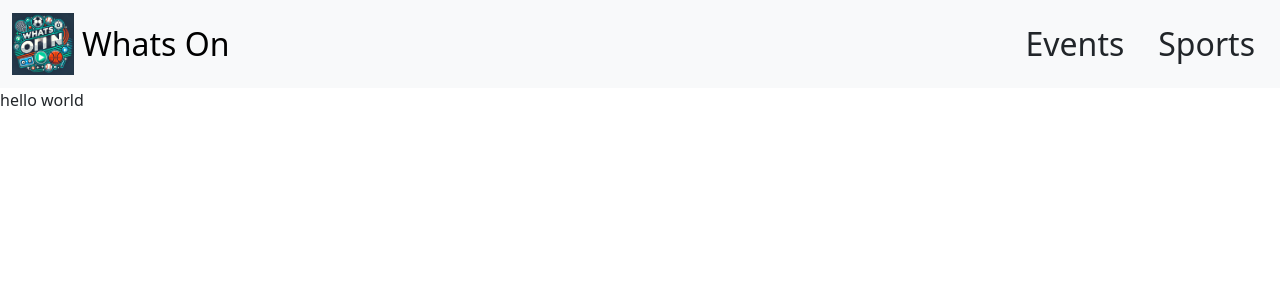
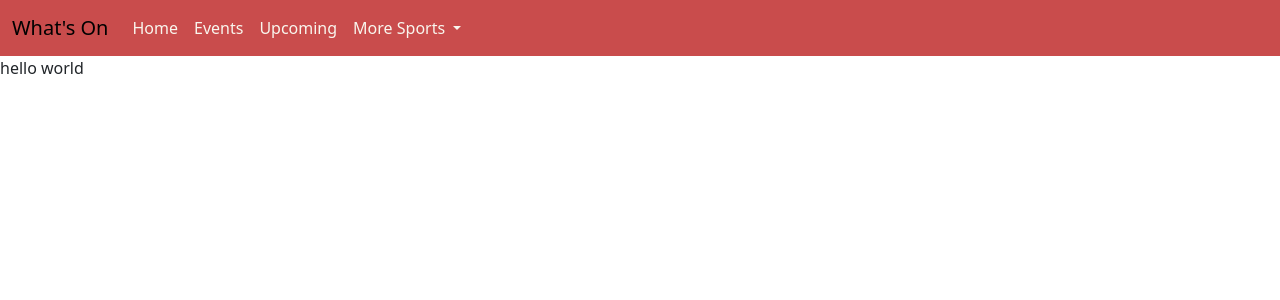
Before and after one commit to dlewid/whats-on, a Django app: page / in a window 1280 px wide. Shown: the top 300 px of the page. Run offline with Django 5.2, Linux system fonts and the light colour scheme; data that the repository does not hold is empty; some libraries are stand-ins or nearby versions.

Commit message:
added navbar styles

```diff
--- /dev/null
+++ b/static/mystyles.css
@@ -0,0 +1,10 @@
+
+/* color template initial
+    main: #c94c4c
+    text: # */
+.navbar.navbar-expand-lg {
+    background-color: #c94c4c !important;
+}
+.navbar.navbar-expand-lg .navbar-nav .nav-link {
+    color: #F9F6EE !important;
+}
--- a/templates/navbar.html
+++ b/templates/navbar.html
@@ -1,22 +1,58 @@
 <!--<!DOCTYPE html>-->
 {% load static %}
 <body>
-  {% load static %}
+<!--  {% load static %}-->
   <link rel="stylesheet" href="{% static 'css/bootstrap.min.css' %}">
-  <nav class="navbar navbar-light bg-light">
-    <div class="container-fluid d-flex justify-content-between align-items-center">
-      <a class="navbar-brand d-flex align-items-center" href="#">
-        <img src="{% static 'images/temp-logo.png' %}"
-             width="62"
-             height="62"
-             class="d-inline-block align-top"
-             alt="" />
-        <span class="ms-2 header-title fs-2">Whats On</span>
-      </a>
-      <div class="d-flex">
-        <button class="btn me-2 fs-2">Events</button>
-        <button class="btn fs-2">Sports</button>
-      </div>
+  <link rel="stylesheet" href="{% static '/mystyles.css' %}">
+  <script src="{% static 'js/bootstrap.bundle.min.js' %}"></script>
+
+<!--  <nav class="navbar navbar-light bg-light">-->
+<!--    <div class="container-fluid d-flex justify-content-between align-items-center">-->
+<!--      <a class="navbar-brand d-flex align-items-center" href="#">-->
+<!--        <img src="{% static 'images/temp-logo.png' %}"-->
+<!--             width="62"-->
+<!--             height="62"-->
+<!--             class="d-inline-block align-top"-->
+<!--             alt="" />-->
+<!--        <span class="ms-2 header-title fs-2">Whats On</span>-->
+<!--      </a>-->
+<!--      <div class="d-flex">-->
+<!--        <button class="btn me-2 fs-2">Events</button>-->
+<!--        <button class="btn fs-2">Sports</button>-->
+<!--      </div>-->
+<!--    </div>-->
+<!--  </nav>-->
+
+<nav class="navbar navbar-custom navbar-expand-lg navbar-light bg-light">
+  <div class="container-fluid">
+    <a class="navbar-brand" href="#">What's On</a>
+    <button class="navbar-toggler" type="button" data-bs-toggle="collapse" data-bs-target="#navbarNavDropdown" aria-controls="navbarNavDropdown" aria-expanded="false" aria-label="Toggle navigation">
+      <span class="navbar-toggler-icon"></span>
+    </button>
+    <div class="collapse navbar-collapse" id="navbarNavDropdown">
+      <ul class="navbar-nav">
+        <li class="nav-item">
+          <a class="nav-link active" aria-current="page" href="#">Home</a>
+        </li>
+        <li class="nav-item">
+          <a class="nav-link" href="#">Events</a>
+        </li>
+        <li class="nav-item">
+          <a class="nav-link" href="#">Upcoming</a>
+        </li>
+        <li class="nav-item dropdown">
+          <a class="nav-link dropdown-toggle" href="#" id="navbarDropdownMenuLink" role="button" data-bs-toggle="dropdown" aria-expanded="false">
+            More Sports
+          </a>
+          <ul class="dropdown-menu" aria-labelledby="navbarDropdownMenuLink">
+            <li><a class="dropdown-item" href="#">Football</a></li>
+            <li><a class="dropdown-item" href="#">Basketball</a></li>
+            <li><a class="dropdown-item" href="#">Baseball</a></li>
+            <li><a class="dropdown-item" href="#">Soccer</a></li>
+          </ul>
+        </li>
+      </ul>
     </div>
-  </nav>
+  </div>
+</nav>
 </body>
```
